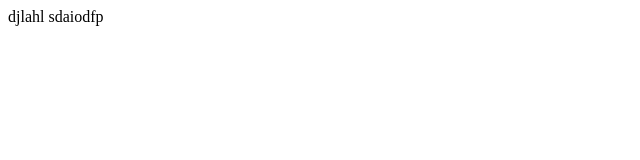
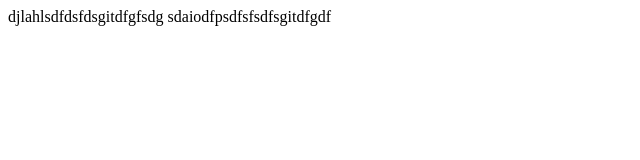
Before and after one commit to ShainAliiev/github_practice-, a plain HTML site: page index.html in a window 1280 px wide. Shown: the whole page, without its empty margins (0-640 px from the left). Drawn offline with Linux system fonts and the light colour scheme.

Commit message:
first commit

```diff
--- a/index.html
+++ b/index.html
@@ -1,7 +1,7 @@
 <!DOCTYPE html>
 <head>
-  djlahl
+  djlahlsdfdsfdsgitdfgfsdg
 </head>
 <body>
-  sdaiodfp
+  sdaiodfpsdfsfsdfsgitdfgdf
 </body>
```
